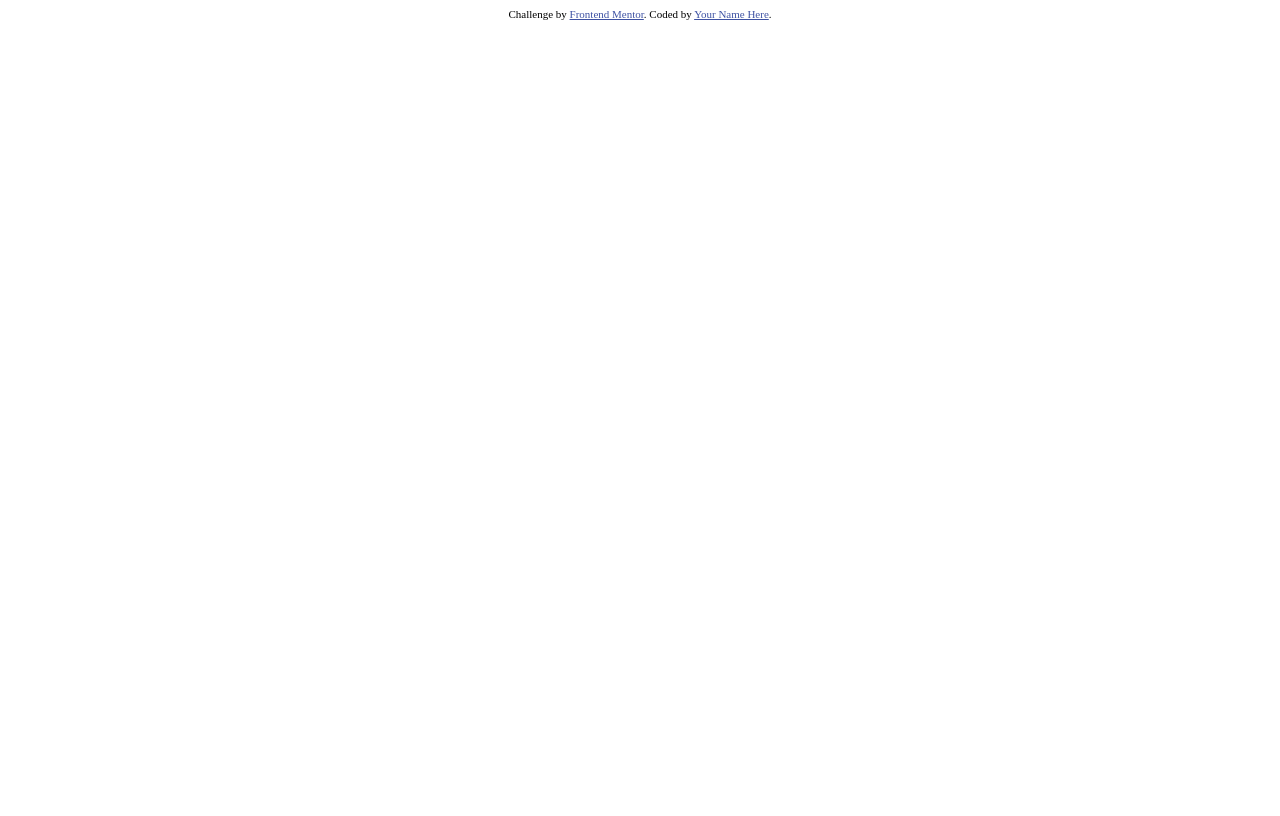
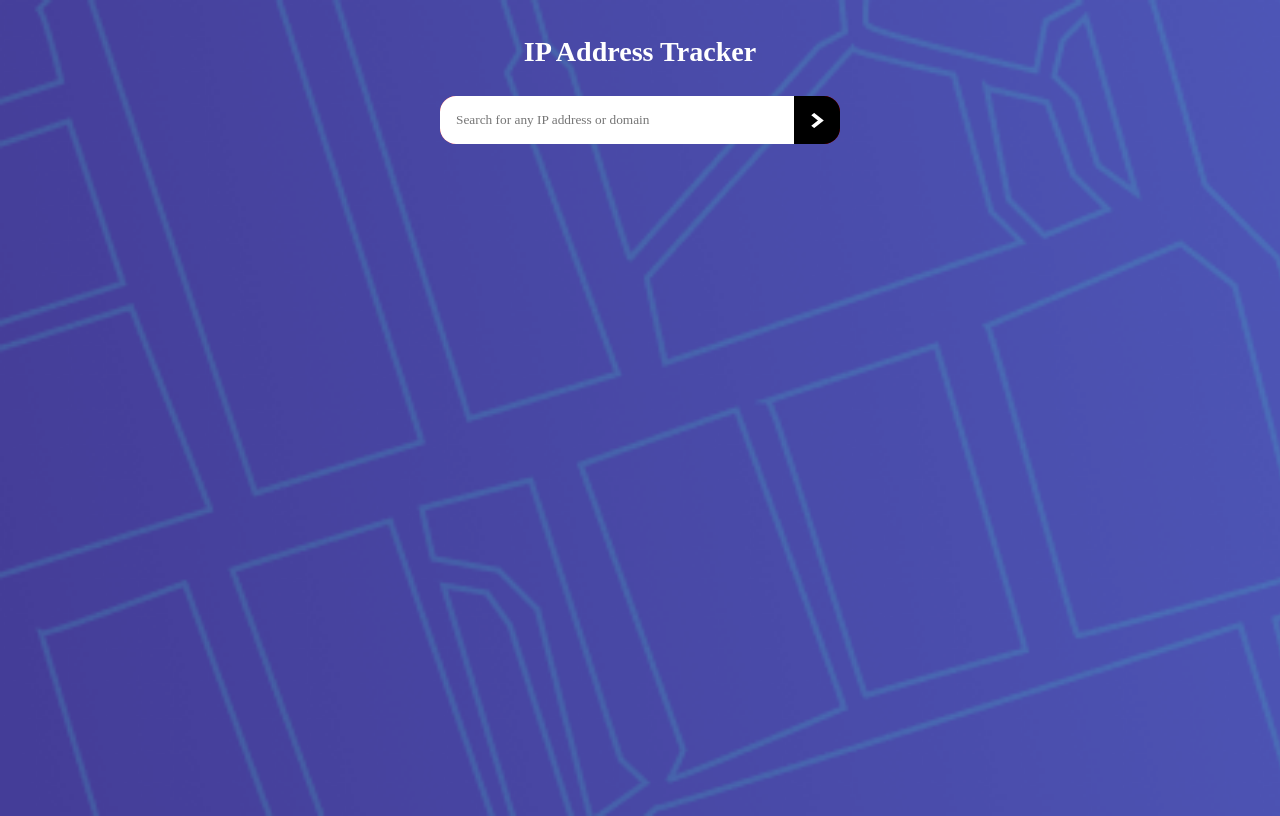
Before and after one commit to hadi-sanei/IP-Address-Tracker, a website: page index.html in a window 1280 px wide. Drawn offline with Linux system fonts and the light colour scheme; a web font is replaced by a local one.

Commit message:
adding search box to ui the project

```diff
--- a/assets/stylesheets/base/_fonts.scss
+++ b/assets/stylesheets/base/_fonts.scss
@@ -1,5 +1,6 @@
 @use "../utils/variables";
 @font-face {
     font-family: "Rubik";
+    font-weight: 700;
     src: url(variables.$base-path+"assets/fonts/Rubik-Medium.ttf") format("truetype");
 }
--- /dev/null
+++ b/assets/stylesheets/components/_search.scss
@@ -0,0 +1,27 @@
+@use "../utils/functions";
+.search {
+    max-width: 25rem;
+    width: 100%;
+    background-color: red;
+    border-radius: 1rem;
+    overflow: hidden;
+    & > form {
+        display: flex;
+    }
+    &>form>input[type="search"] {
+        width: 100%;
+        padding: 1rem;
+        border: none;
+        font-family: Rubik;
+    }
+    &>form>button {
+        width: 3rem;
+        padding: 1rem;
+        border: none;
+        background-color: black;
+        background-image: functions.image("icon-arrow.svg");
+        background-size: 15px 15px;
+        background-repeat: no-repeat;
+        background-position: center;
+    }
+}
--- a/assets/stylesheets/main.scss
+++ b/assets/stylesheets/main.scss
@@ -1,6 +1,30 @@
 @use "./utils/variables";
+@use "./utils/functions";
 @use "./base/fonts";
+@use "./components/search";
 
-body{
+body {
+    height: 100vh;
     font-family: "Rubik";
+    background-image: functions.image("pattern-bg-desktop.png");
+    background-size: cover;
 }
+
+main {
+    max-width: 1440px;
+    width: 100%;
+    margin: auto;
+}
+
+main>section {
+    display: flex;
+    flex-direction: column;
+    align-items: center;
+    justify-content: center;
+}
+
+.title {
+    text-align: center;
+    color: white;
+    font-size: 1.5rem;
+}
--- a/assets/stylesheets/utils/_functions.scss
+++ b/assets/stylesheets/utils/_functions.scss
@@ -1,3 +1,4 @@
+@use "./variables";
 @function image($file){
-    @return url($base-path+"assets/images/"+file);
+    @return url(variables.$base-path+"assets/images/"+$file);
 }
--- a/index.html
+++ b/index.html
@@ -1,24 +1,28 @@
 <!DOCTYPE html>
 <html lang="en">
+
 <head>
   <meta charset="UTF-8">
   <meta name="viewport" content="width=device-width, initial-scale=1.0">
   <link rel="icon" type="image/png" sizes="32x32" href="./assets/images/favicon-32x32.png">
   <link rel="stylesheet" href="./assets/css/main.css">
   <title>Frontend Mentor | IP Address Tracker</title>
+</head>
 
-  <style>
-    .attribution { font-size: 11px; text-align: center; }
-    .attribution a { color: hsl(228, 45%, 44%); }
-  </style>
-</head>
 <body>
+  <main>
+    <section>
+      <section class="title">
+        <h1>IP Address Tracker</h1>
+      </section>
+      <section class="search">
+        <form id="search">
+          <input type="search" placeholder="Search for any IP address or domain" name="search" id="">
+          <button></button>
+        </form>
+      </section>
+    </section>
+  </main>
+</body>
 
-
-
-  <div class="attribution">
-    Challenge by <a href="https://www.frontendmentor.io?ref=challenge" target="_blank">Frontend Mentor</a>.
-    Coded by <a href="#">Your Name Here</a>.
-  </div>
-</body>
 </html>
```
Also changed, not shown: assets/css/main.css, 1 other file.
